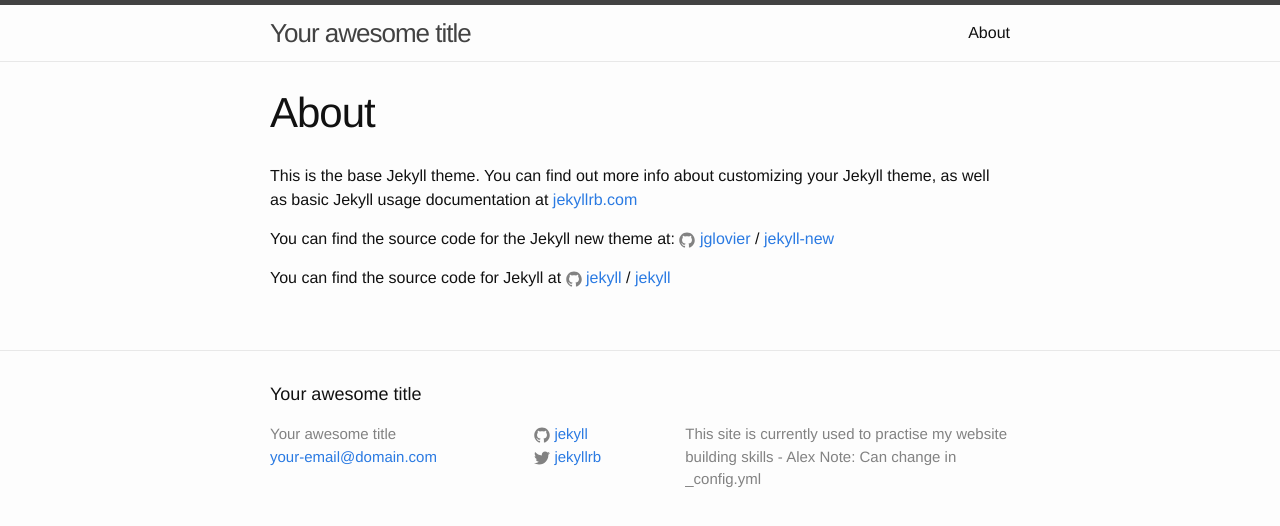
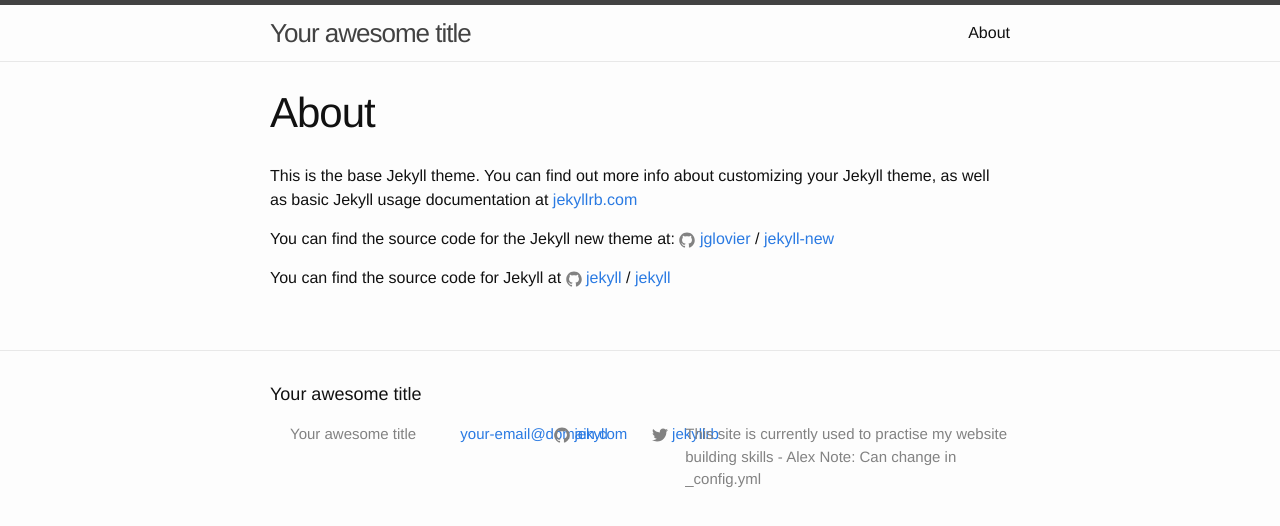
Before and after one commit to Alex-Aloysius/Alex-Aloysius.github.io, a Jekyll site: the page built from about.md, in a window 1280 px wide. Shown: the top 526 px of the page. Built offline with Jekyll 4.4.1, drawn with Linux system fonts in a browser that asks for light colours.

Commit message:
Update main.scss

```diff
--- a/css/main.scss
+++ b/css/main.scss
@@ -41,6 +41,17 @@
   border-radius: 8px;
 }
 
+ul {
+  text-align: center;
+  white-space: nowrap;
+}
+
+li {
+  display: inline;
+  margin-right: 20px;
+  margin-left: 20px;
+}
+
 
 // Use media queries like this:
 // @include media-query($on-palm) {
```
